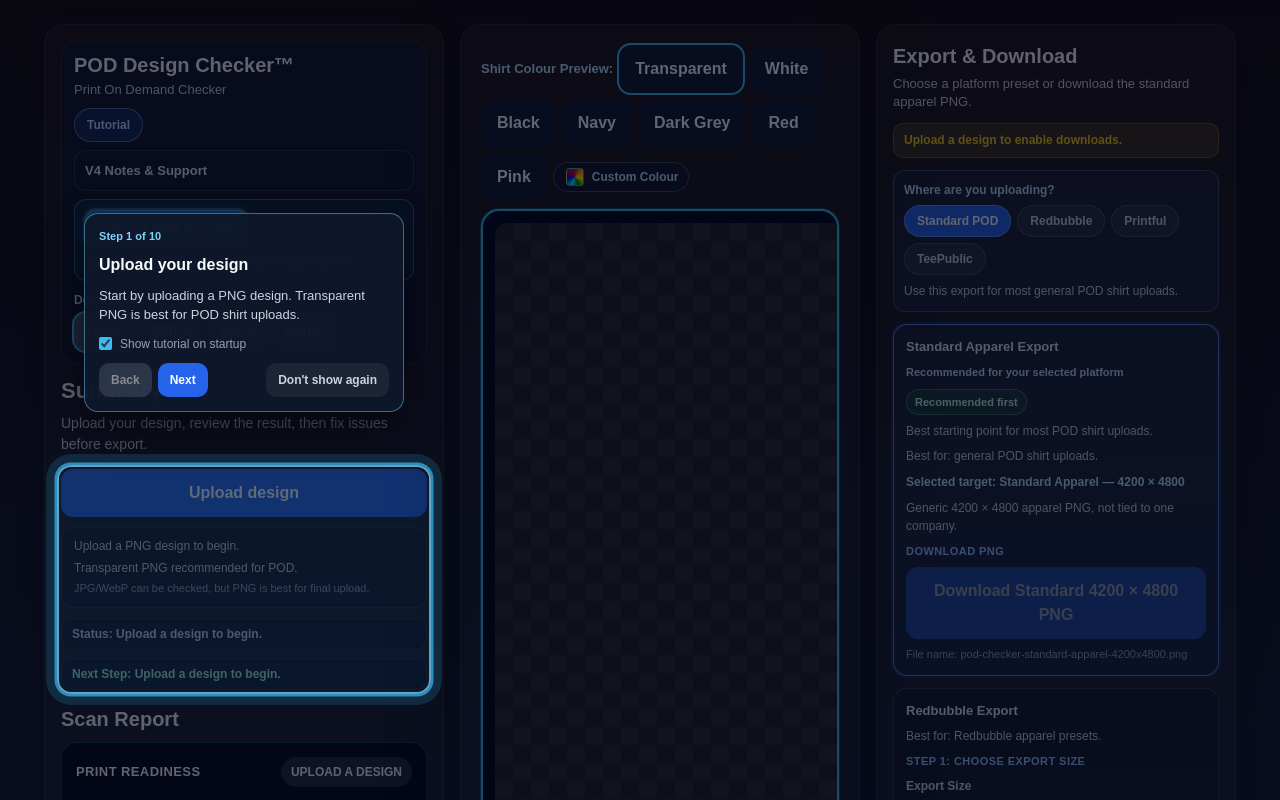
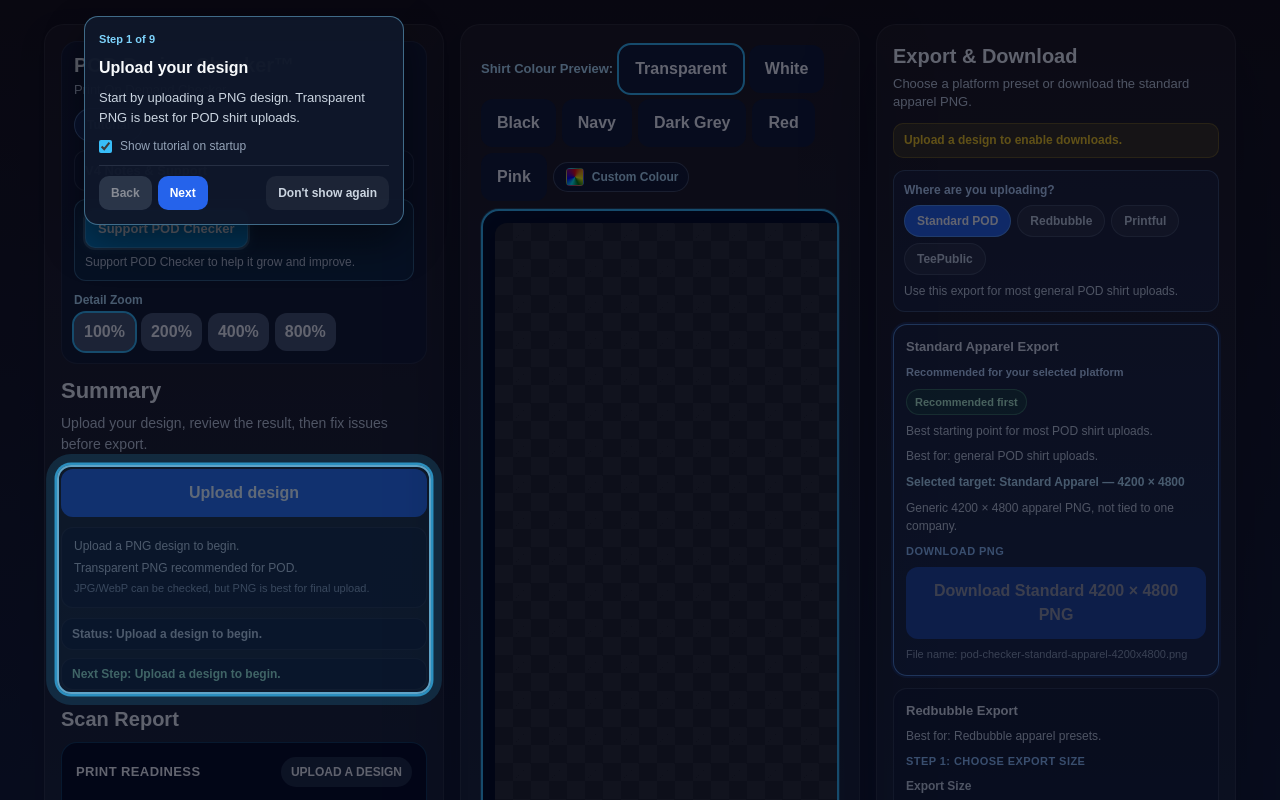
Before and after one commit to noobmacker-creator/pod-design-checker, a Next.js app: page / in a window 1280 px wide. Shown: the top 800 px of the page. Built offline with nearby package versions, Linux system fonts and the light colour scheme.

Commit message:
Update startup tutorial scan display notes

```diff
--- a/app/components/StartupTutorial.tsx
+++ b/app/components/StartupTutorial.tsx
@@ -5,10 +5,16 @@ import React, { useCallback, useEffect, useState } from 'react';
 const SHOW_STARTUP_KEY = 'podCheckerShowStartupTutorial';
 const HAS_SEEN_KEY = 'podCheckerHasSeenTutorial';
 
+type TutorialOption = {
+  label: string;
+  text: string;
+};
+
 type TutorialStep = {
   target: string;
   title: string;
   description: string;
+  options?: TutorialOption[];
 };
 
 const TUTORIAL_STEPS: TutorialStep[] = [
@@ -23,16 +29,20 @@ const TUTORIAL_STEPS: TutorialStep[] = [
     description: 'The Scan Report shows print readiness, critical issues, warnings, and helpful notes.',
   },
   {
-    target: 'passed-checks',
-    title: 'Show Passed Checks',
+    target: 'scan-results',
+    title: 'Scan display options',
     description:
-      'Turn on Show Passed Checks if you want to see everything the scan checked, including the items that passed.',
+      'After you upload a design, the Scan Results panel shows extra display options.',
+    options: [
+      {
+        label: 'Show Passed Checks',
+        text: 'Show Passed Checks lets you see every check the app ran, including checks that passed.',
       },
       {
-    target: 'optional-notes',
-    title: 'Show Optional Notes',
-    description:
-      'Turn on Show Optional Notes for extra guidance and learning notes. These are helpful tips, not always things you must fix.',
+        label: 'Show Optional Notes',
+        text: 'Show Optional Notes shows extra guidance and learning notes. These are helpful tips, not always urgent problems.',
+      },
+    ],
   },
   {
     target: 'autofix',
@@ -145,7 +155,9 @@ export default function StartupTutorial({ open, onOpenChange }: StartupTutorialP
         top: '50%',
         left: '50%',
         transform: 'translate(-50%, -50%)',
-        maxWidth: 360,
+        width: 320,
+        maxWidth: 'calc(100vw - 32px)',
+        maxHeight: 'calc(100vh - 32px)',
       });
       return;
     }
@@ -154,7 +166,7 @@ export default function StartupTutorial({ open, onOpenChange }: StartupTutorialP
     setTargetRect(rect);
 
     const cardWidth = 320;
-    const cardHeight = 240;
+    const cardMaxHeight = window.innerHeight - 32;
     const margin = 16;
     const viewportW = window.innerWidth;
     const viewportH = window.innerHeight;
@@ -162,18 +174,22 @@ export default function StartupTutorial({ open, onOpenChange }: StartupTutorialP
     let top = rect.bottom + margin;
     let left = rect.left + rect.width / 2 - cardWidth / 2;
 
-    if (top + cardHeight > viewportH - margin) {
-      top = rect.top - cardHeight - margin;
+    if (top + cardMaxHeight > viewportH - margin) {
+      top = rect.top - cardMaxHeight - margin;
     }
     if (left < margin) left = margin;
     if (left + cardWidth > viewportW - margin) left = viewportW - cardWidth - margin;
     if (top < margin) top = margin;
+    if (top + cardMaxHeight > viewportH - margin) {
+      top = Math.max(margin, viewportH - cardMaxHeight - margin);
+    }
 
     setCardStyle({
       top,
       left,
       width: cardWidth,
       maxWidth: 'calc(100vw - 32px)',
+      maxHeight: 'calc(100vh - 32px)',
     });
   }, [currentStep, open]);
 
@@ -265,8 +281,21 @@ export default function StartupTutorial({ open, onOpenChange }: StartupTutorialP
           background: 'rgba(15, 23, 42, 0.96)',
           border: '1px solid rgba(125, 211, 252, 0.45)',
           boxShadow: '0 18px 40px rgba(0, 0, 0, 0.45)',
+          display: 'flex',
+          flexDirection: 'column',
+          gap: 0,
+          overflow: 'hidden',
+          boxSizing: 'border-box',
+        }}
+      >
+        <div
+          style={{
+            flex: 1,
+            minHeight: 0,
+            overflowY: 'auto',
             display: 'grid',
             gap: 10,
+            paddingBottom: 10,
           }}
         >
           <div style={{ display: 'flex', justifyContent: 'space-between', alignItems: 'center', gap: 8 }}>
@@ -290,6 +319,27 @@ export default function StartupTutorial({ open, onOpenChange }: StartupTutorialP
 
           <div style={{ fontSize: 13, lineHeight: 1.5, color: '#cbd5e1' }}>{currentStep.description}</div>
 
+          {currentStep.options?.length ? (
+            <div style={{ display: 'grid', gap: 10 }}>
+              {currentStep.options.map((option) => (
+                <div
+                  key={option.label}
+                  style={{
+                    padding: '8px 10px',
+                    borderRadius: 10,
+                    background: 'rgba(15, 23, 42, 0.55)',
+                    border: '1px solid rgba(148, 163, 184, 0.18)',
+                  }}
+                >
+                  <div style={{ fontSize: 12, fontWeight: 800, color: '#7dd3fc', marginBottom: 4 }}>
+                    {option.label}
+                  </div>
+                  <div style={{ fontSize: 12, lineHeight: 1.45, color: '#cbd5e1' }}>{option.text}</div>
+                </div>
+              ))}
+            </div>
+          ) : null}
+
           <label
             style={{
               display: 'flex',
@@ -308,8 +358,19 @@ export default function StartupTutorial({ open, onOpenChange }: StartupTutorialP
             />
             Show tutorial on startup
           </label>
+        </div>
 
-        <div style={{ display: 'flex', flexWrap: 'wrap', gap: 6, alignItems: 'center' }}>
+        <div
+          style={{
+            flexShrink: 0,
+            display: 'flex',
+            flexWrap: 'wrap',
+            gap: 6,
+            alignItems: 'center',
+            paddingTop: 10,
+            borderTop: '1px solid rgba(148, 163, 184, 0.18)',
+          }}
+        >
           <button
             type="button"
             onClick={() => setStepIndex((i) => Math.max(0, i - 1))}
```
Lines whose indentation alone changed are shown as unchanged.
